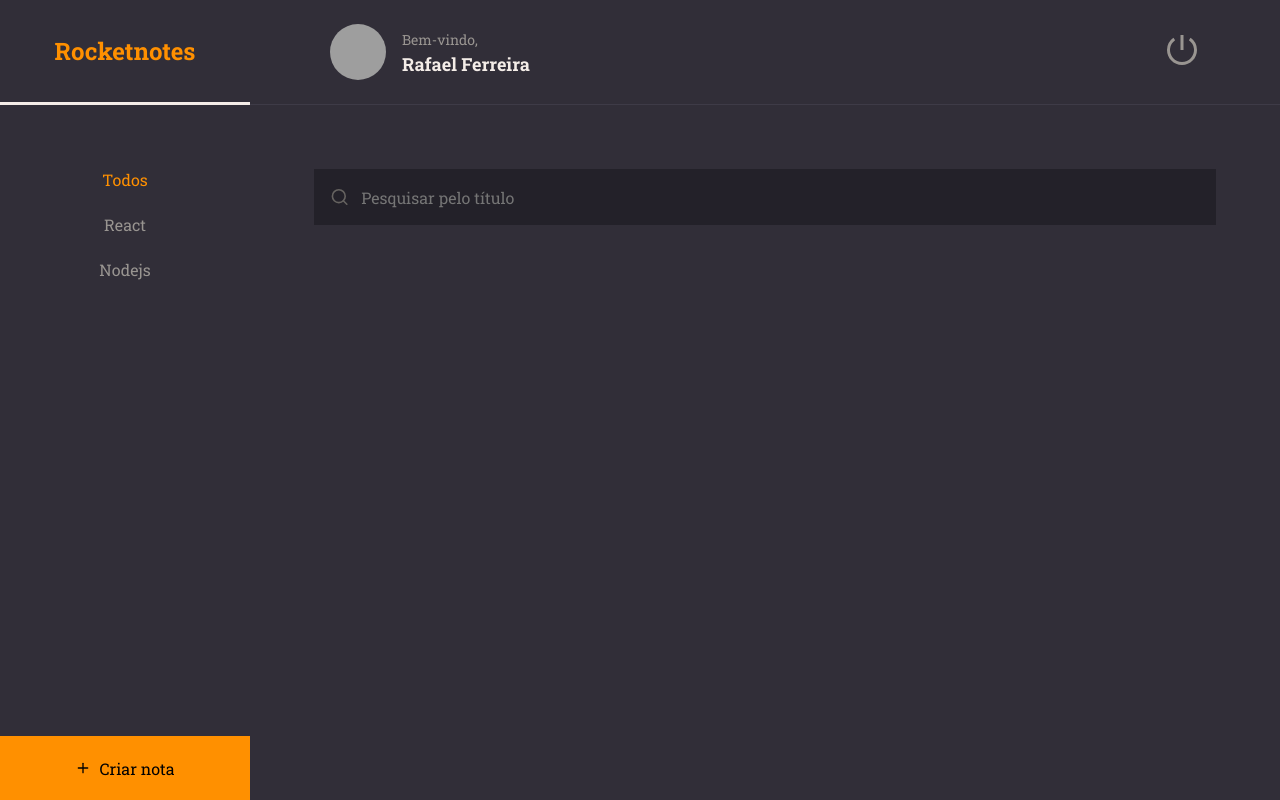
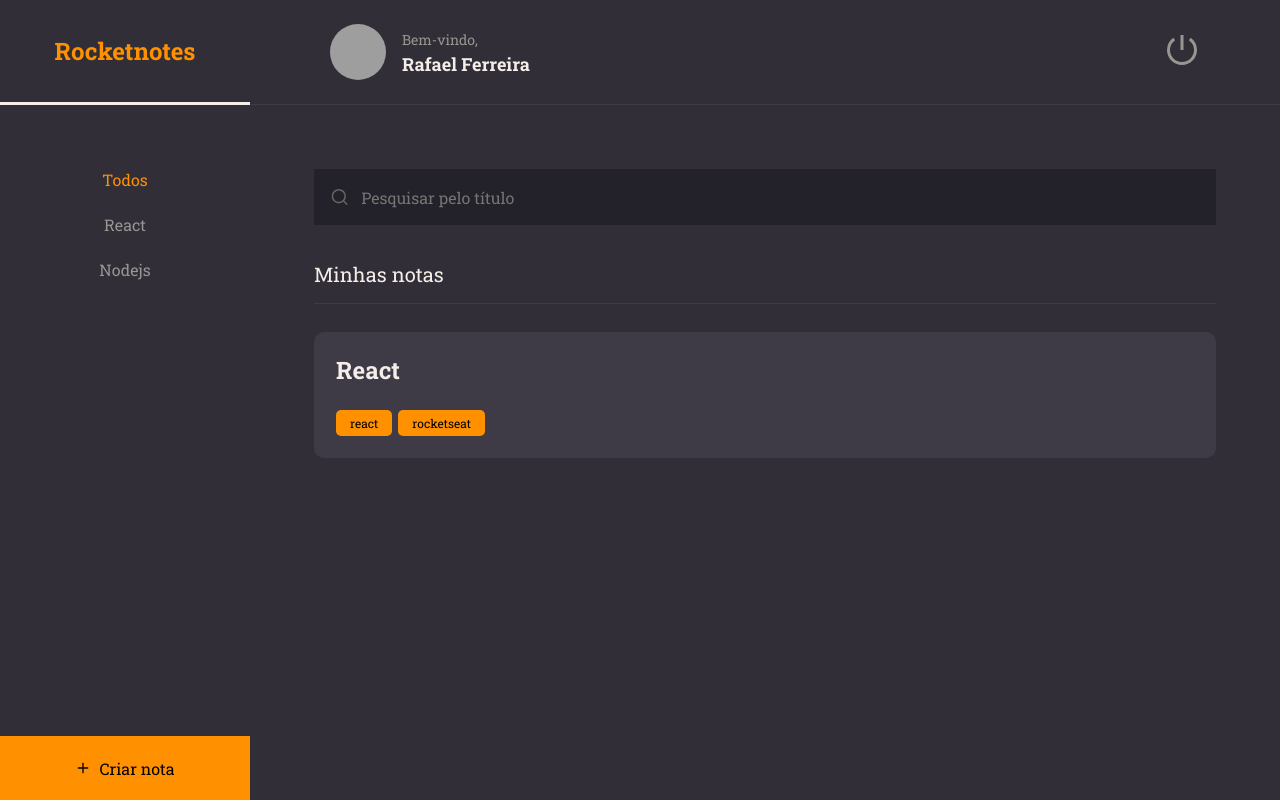
Before and after one commit to Rafael862/rocketnotes, a React (Vite) app in the folder rocketnotes/: page / in a window 1280 px wide. Built offline with nearby package versions, Linux system fonts and the light colour scheme; grey boxes are pictures that could not be loaded.

Commit message:
terminado outra aula

```diff
--- /dev/null
+++ b/rocketnotes/src/components/Note/index.jsx
@@ -0,0 +1,21 @@
+import { Container } from './styles';
+import { Tag } from '../tag';
+
+export function Note({ data, ...rest}){
+    return(
+        <Container {...rest}>
+            <h1>
+                {data.title}
+            </h1>
+            {
+                data.tags &&
+                <footer>
+                    {
+                        data.tags.map(tag => <Tag key={tag.id} title={tag.name}/>
+                        )
+                    }
+                </footer>
+            }
+        </Container>
+    )
+}
--- /dev/null
+++ b/rocketnotes/src/components/Note/styles.js
@@ -0,0 +1,26 @@
+import styled from 'styled-components';
+
+export const Container = styled.button`
+width: 100%;
+background-color: ${({ theme }) => theme.COLORS.BACKGROUND_700};
+
+border: none;
+border-radius: 10px;
+
+padding: 22px;
+margin-bottom: 16px;
+
+>h1 {
+    flex: 1;
+    text-align: left;
+    font-weight: 700;
+    font-size: 24px;
+    color: ${({ theme }) => theme.COLORS.WHITE};
+}
+
+>footer {
+    width: 100%;
+    display: flex;
+    margin-top: 24px;
+}
+`
--- a/rocketnotes/src/components/tag/index.jsx
+++ b/rocketnotes/src/components/tag/index.jsx
@@ -1,9 +1,9 @@
 import { Container } from "./styles";
 
-export function Tag({ title }){
+export function Tag({ title, ...rest }){
 
     return(
-        <Container>
+        <Container {...rest}>
             {title}
         </Container>
     )
--- a/rocketnotes/src/pages/Home/index.jsx
+++ b/rocketnotes/src/pages/Home/index.jsx
@@ -4,6 +4,8 @@
 
 import { Header } from '../../components/header';
 import { Input } from '../../components/Input';
+import { Note } from '../../components/Note';
+import { Section } from '../../components/Section';
 import { ButtonText } from '../../components/ButtonText';
 
 export function Home(){
@@ -28,6 +30,16 @@
             <Input placeholder="Pesquisar pelo título" icon={FiSearch}/>
             </Search>
             <Content>
+                <Section title="Minhas notas">
+                    <Note data={{
+                        title: 'React',
+                        tags:[
+                            {id: '1', name:'react'},
+                            {id: '2', name:'rocketseat'},
+                        ]
+                        }}
+                        />
+                </Section>
 
             </Content>
             <NewNote>
--- a/rocketnotes/src/pages/Home/styles.js
+++ b/rocketnotes/src/pages/Home/styles.js
@@ -54,6 +54,8 @@
 
 export const Content  = styled.div`
 grid-area: content;
+padding: 0 64px ;
+overflow-y: auto;
 `;
 
 
```
